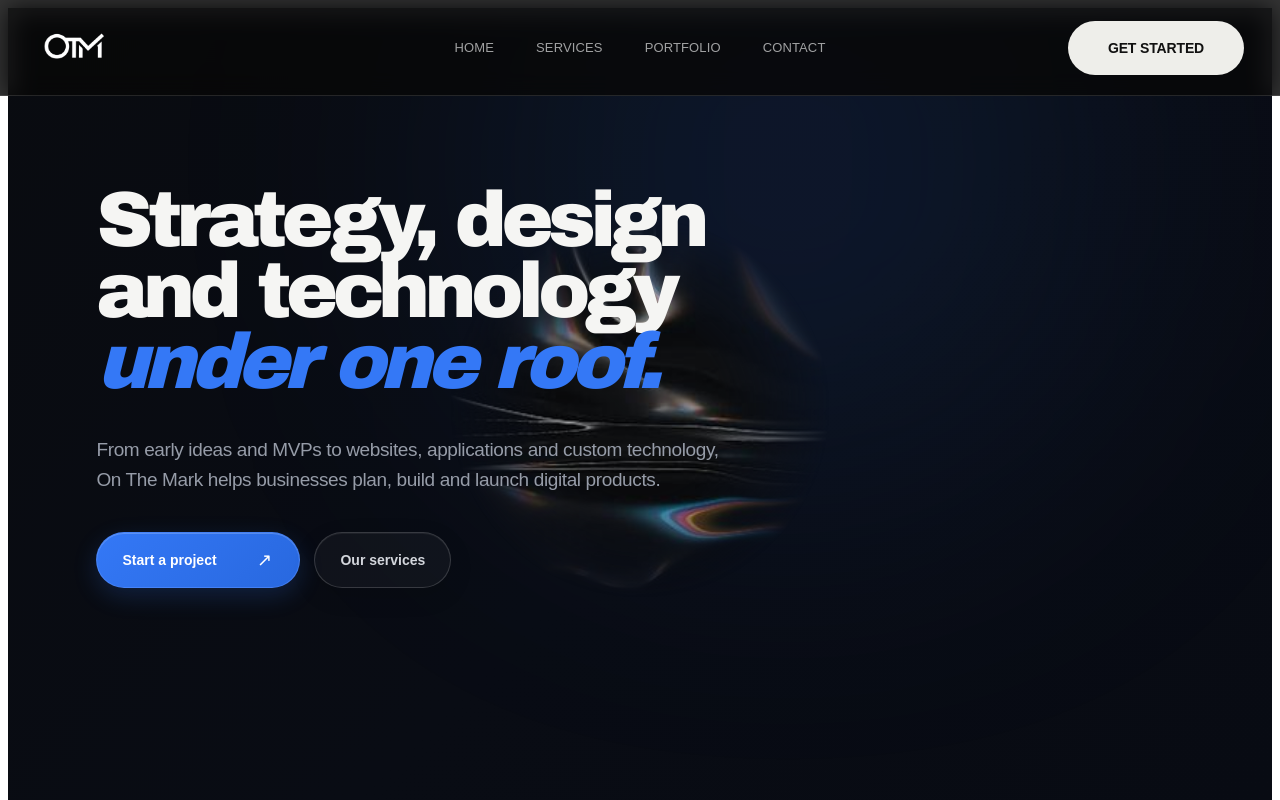
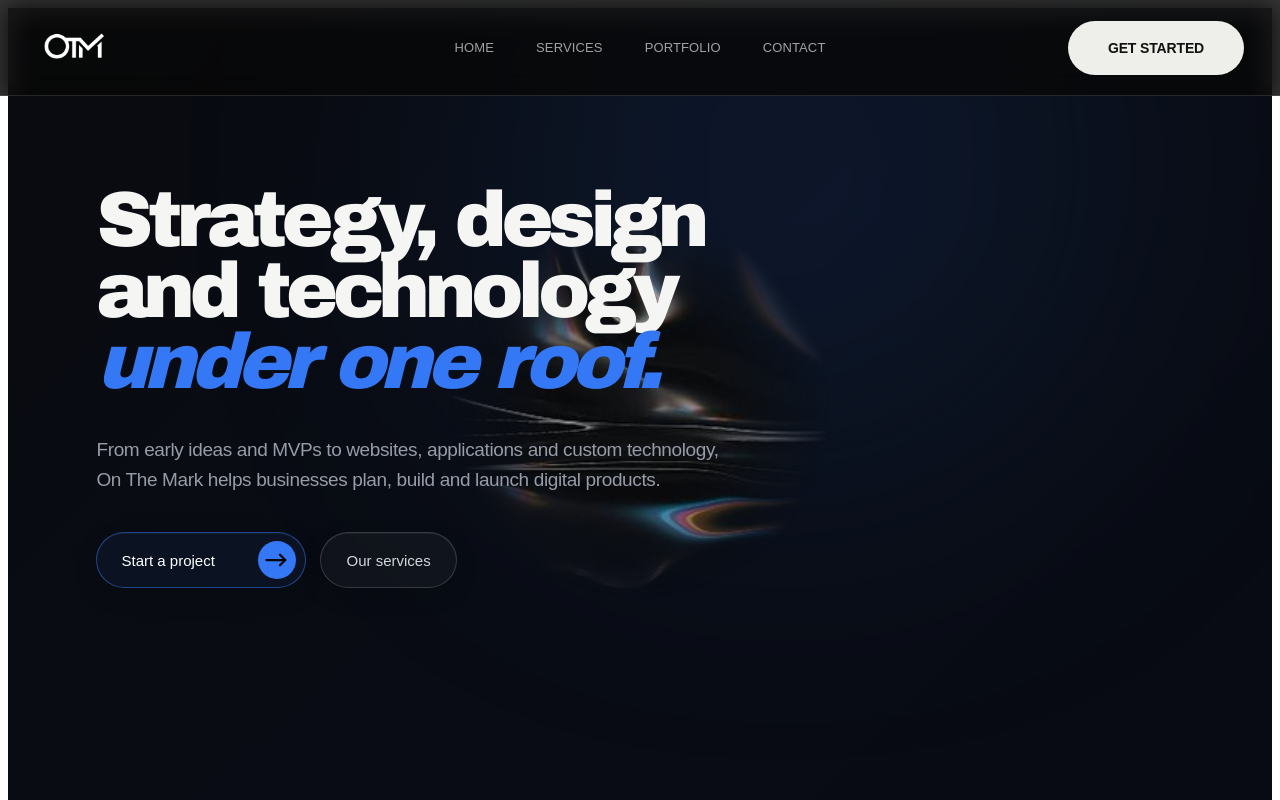
Before and after one commit to Nishxsm/onthemark, a Next.js app: page /Home in a window 1280 px wide. Shown: the top 800 px of the page. Built offline with nearby package versions, Linux system fonts and the light colour scheme.

Commit message:
service page

```diff
--- a/next.config.mjs
+++ b/next.config.mjs
@@ -1,6 +1,9 @@
 /** @type {import('next').NextConfig} */
 const nextConfig = {
   /* config options here */
+  allowedDevOrigins: [
+    '192.168.0.101',
+  ]
 };
 
 export default nextConfig;
--- a/src/components/home/Hero.jsx
+++ b/src/components/home/Hero.jsx
@@ -13,6 +13,41 @@ export default function Hero() {
 
         hero.style.setProperty("--mouse-x", `${x}px`);
         hero.style.setProperty("--mouse-y", `${y}px`);
+    };
+
+    const handleButtonMove = (event) => {
+        const button = event.currentTarget;
+        const rect = button.getBoundingClientRect();
+
+        const x = event.clientX - rect.left;
+        const y = event.clientY - rect.top;
+
+        const moveX = (x - rect.width / 2) * 0.08;
+        const moveY = (y - rect.height / 2) * 0.08;
+
+        button.style.setProperty(
+            "--button-x",
+            `${moveX}px`
+        );
+
+        button.style.setProperty(
+            "--button-y",
+            `${moveY}px`
+        );
+    };
+
+    const handleButtonLeave = (event) => {
+        const button = event.currentTarget;
+
+        button.style.setProperty(
+            "--button-x",
+            "0px"
+        );
+
+        button.style.setProperty(
+            "--button-y",
+            "0px"
+        );
     };
 
     return (
@@ -35,11 +70,6 @@ export default function Hero() {
                     ease: "easeOut",
                 }}
             >
-                {/* <div className="hero-tag">
-                    <span />
-                    DIGITAL PRODUCTS, BUILT WITH PURPOSE
-                </div> */}
-
                 <h1>
                     Strategy, design
                     <br />
@@ -49,31 +79,42 @@ export default function Hero() {
                 </h1>
 
                 <p>
-                    From early ideas and MVPs to websites, applications
-                    and custom technology, On The Mark helps businesses
-                    plan, build and launch digital products.
+                    From early ideas and MVPs to websites,
+                    applications and custom technology, On The
+                    Mark helps businesses plan, build and launch
+                    digital products.
                 </p>
 
                 <div className="hero-actions">
                     <a
                         href="#contact"
                         className="hero-button hero-button-primary"
+                        onMouseMove={handleButtonMove}
+                        onMouseLeave={handleButtonLeave}
                     >
                         <span className="button-label">
-                            <span>Start a project</span>
-                            <span>Start a project</span>
+                            Start a project
                         </span>
 
-                        <span className="button-arrow">↗</span>
+                        <span className="button-arrow">
+                            <svg
+                                viewBox="0 0 32 20"
+                                aria-hidden="true"
+                            >
+                                <path d="M2 10H27" />
+                                <path d="M20 3L27 10L20 17" />
+                            </svg>
+                        </span>
                     </a>
 
                     <a
                         href="#services"
                         className="hero-button hero-button-secondary"
+                        onMouseMove={handleButtonMove}
+                        onMouseLeave={handleButtonLeave}
                     >
                         <span className="button-label">
-                            <span>Our services</span>
-                            <span>Our services</span>
+                            Our services
                         </span>
                     </a>
                 </div>
--- a/src/styles/home/Hero.css
+++ b/src/styles/home/Hero.css
@@ -81,10 +81,7 @@
     border: 1px solid rgba(255, 255, 255, 0.14);
     border-radius: 999px;
     background: rgba(255, 255, 255, 0.035);
-    font-family:
-        Arial,
-        Helvetica,
-        sans-serif;
+    font-family: Arial, Helvetica, sans-serif;
     font-size: 11px;
     font-weight: 700;
     letter-spacing: 0.13em;
@@ -125,10 +122,7 @@
 .hero-content > p {
     max-width: 650px;
     margin: 38px 0 0;
-    font-family:
-        Arial,
-        Helvetica,
-        sans-serif;
+    font-family: Arial, Helvetica, sans-serif;
     font-size: 19px;
     font-weight: 400;
     line-height: 1.55;
@@ -144,108 +138,113 @@
     margin-top: 38px;
 }
 
+/* Buttons */
 .hero-button {
+    --button-x: 0px;
+    --button-y: 0px;
+
     position: relative;
     display: inline-flex;
     align-items: center;
     justify-content: center;
     height: 56px;
-    padding: 0 25px;
+    padding: 0 9px 0 24px;
     border-radius: 999px;
-    font-family:
-        Arial,
-        Helvetica,
-        sans-serif;
-    font-size: 14px;
-    font-weight: 700;
+    font-family: "Outfit", Arial, sans-serif;
+    font-size: 15px;
+    font-weight: 500;
     text-decoration: none;
     box-sizing: border-box;
     overflow: hidden;
     transition:
-        transform 250ms ease,
-        background 250ms ease,
-        border-color 250ms ease,
-        box-shadow 250ms ease;
+        transform 300ms cubic-bezier(0.16, 1, 0.3, 1),
+        background 300ms ease,
+        border-color 300ms ease,
+        box-shadow 300ms ease;
 }
 
-/* Sliding button text */
+/* Button label */
 .button-label {
     position: relative;
-    display: flex;
-    flex-direction: column;
-    height: 20px;
-    overflow: hidden;
-    line-height: 20px;
-}
-
-.button-label span {
-    display: block;
-    height: 20px;
+    z-index: 2;
     white-space: nowrap;
+    transform: translate(
+        var(--button-x),
+        var(--button-y)
+    );
     transition:
-        transform 500ms cubic-bezier(0.16, 1, 0.3, 1);
-}
-
-.button-label span:last-child {
-    position: absolute;
-    top: 20px;
-    left: 0;
+        transform 150ms cubic-bezier(0.16, 1, 0.3, 1);
 }
 
 /* Primary button */
 .hero-button-primary {
-    gap: 20px;
-    border: 1px solid rgba(90, 145, 255, 0.5);
-    background:
-        linear-gradient(
-            135deg,
-            #3478f6 0%,
-            #2868df 100%
-        );
+    gap: 25px;
+    border: 1px solid rgba(52, 120, 246, 0.5);
+    background: rgba(52, 120, 246, 0.07);
     color: #ffffff;
     box-shadow:
-        0 8px 25px rgba(52, 120, 246, 0.2),
-        inset 0 1px 0 rgba(255, 255, 255, 0.2);
+        inset 0 1px 0 rgba(255, 255, 255, 0.04),
+        0 8px 25px rgba(0, 0, 0, 0.12);
 }
 
 .hero-button-primary .button-label {
     min-width: 112px;
 }
 
+/* Arrow */
 .button-arrow {
-    display: inline-flex;
+    position: relative;
+    z-index: 2;
+    width: 38px;
+    height: 38px;
+    flex-shrink: 0;
+    display: flex;
     align-items: center;
     justify-content: center;
-    width: 20px;
-    font-size: 18px;
-    font-weight: 400;
+    border-radius: 50%;
+    background: #3478f6;
+    transition:
+        transform 350ms cubic-bezier(0.16, 1, 0.3, 1),
+        background 250ms ease;
+}
+
+.button-arrow svg {
+    width: 24px;
+    height: 16px;
+    overflow: visible;
     transition:
         transform 350ms cubic-bezier(0.16, 1, 0.3, 1);
 }
 
-.hero-button-primary:hover {
-    background:
-        linear-gradient(
-            135deg,
-            #4384f7 0%,
-            #3478f6 100%
-        );
-    transform: translateY(-2px);
-    box-shadow:
-        0 12px 32px rgba(52, 120, 246, 0.3),
-        inset 0 1px 0 rgba(255, 255, 255, 0.25);
+.button-arrow path {
+    fill: none;
+    stroke: #050505;
+    stroke-width: 3;
+    stroke-linecap: round;
+    stroke-linejoin: round;
 }
 
-.hero-button-primary:hover .button-label span {
-    transform: translateY(-20px);
+/* Primary hover */
+.hero-button-primary:hover {
+    transform: translateY(-3px);
+    border-color: rgba(52, 120, 246, 0.9);
+    background: rgba(52, 120, 246, 0.12);
+    box-shadow:
+        inset 0 1px 0 rgba(255, 255, 255, 0.06),
+        0 12px 30px rgba(52, 120, 246, 0.12);
 }
 
 .hero-button-primary:hover .button-arrow {
-    transform: translate(3px, -3px);
+    transform: translateX(2px);
+}
+
+.hero-button-primary:hover .button-arrow svg {
+    transform: rotate(-45deg);
 }
 
 /* Secondary button */
 .hero-button-secondary {
+    padding: 0 25px;
     border: 1px solid rgba(255, 255, 255, 0.16);
     background: rgba(255, 255, 255, 0.035);
     color: #d3d6dc;
@@ -257,14 +256,10 @@
 .hero-button-secondary:hover {
     border-color: rgba(255, 255, 255, 0.3);
     background: rgba(255, 255, 255, 0.07);
-    transform: translateY(-2px);
+    transform: translateY(-3px);
     box-shadow:
         inset 0 1px 0 rgba(255, 255, 255, 0.08),
         0 12px 30px rgba(0, 0, 0, 0.2);
-}
-
-.hero-button-secondary:hover .button-label span {
-    transform: translateY(-20px);
 }
 
 /* Large screens */
@@ -338,4 +333,17 @@
     .hero-actions a {
         width: 100%;
     }
+
+    .hero-button {
+        justify-content: center;
+    }
 }
+
+@media (prefers-reduced-motion: reduce) {
+    .hero-button,
+    .button-label,
+    .button-arrow,
+    .button-arrow svg {
+        transition: none;
+    }
+}
```
Also changed, not shown: src/components/services/ServiceHero.jsx (+13 -1 lines), src/components/home/Service.jsx (line endings or trailing spaces).
